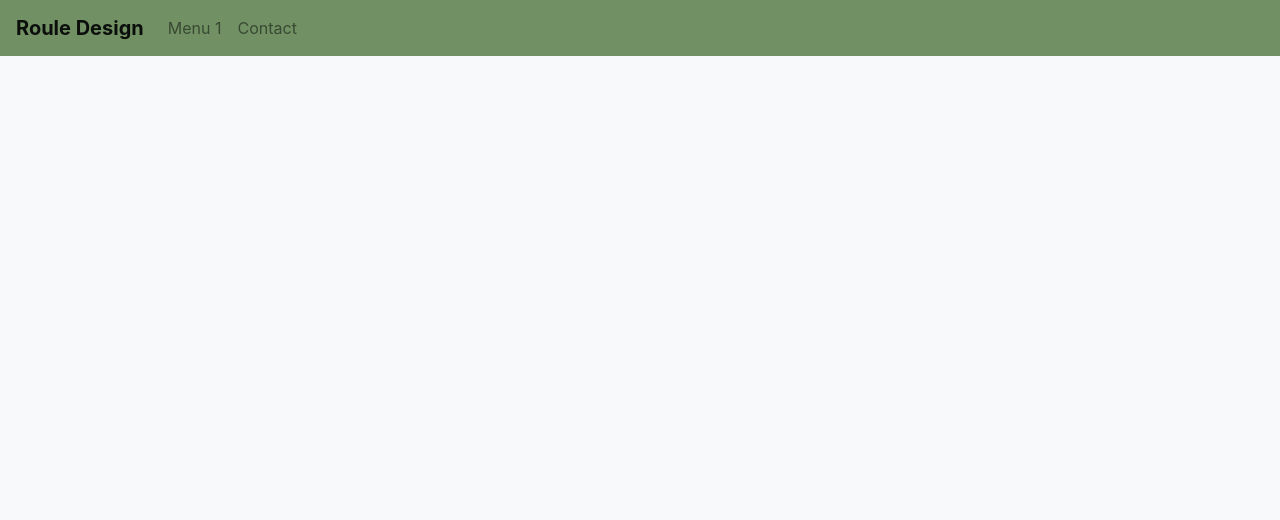
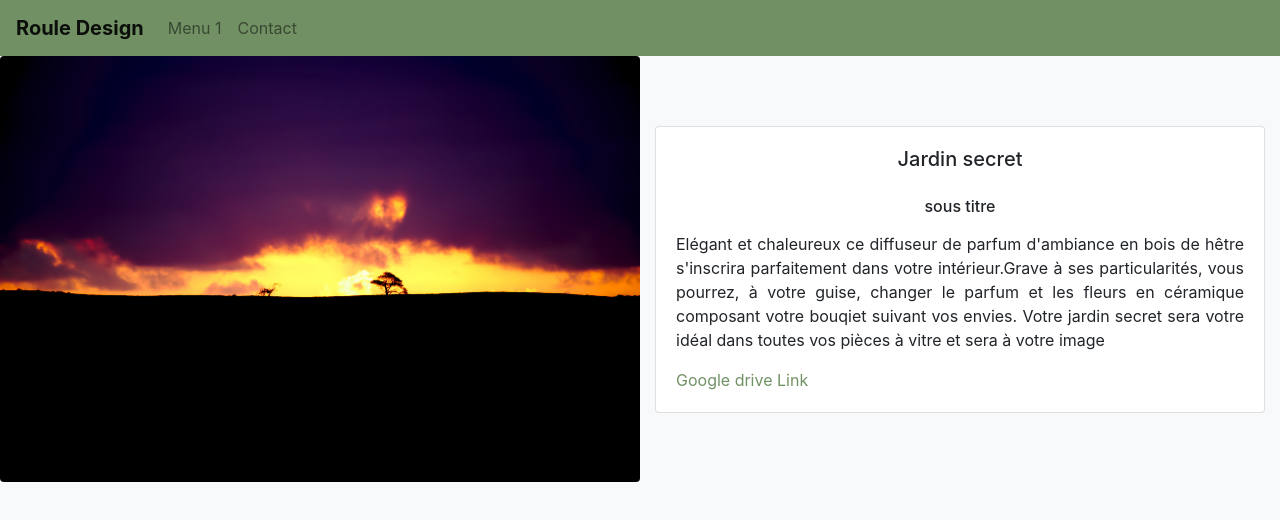
Before and after one commit to fefc/roule-design, a React (Create React App) app: page /projects/1 in a window 1280 px wide. Shown: the top 520 px of the page. Built offline with nearby package versions, Linux system fonts and the light colour scheme.

Commit message:
First design of project page.

```diff
--- a/src/components/project.tsx
+++ b/src/components/project.tsx
@@ -1,13 +1,17 @@
 import { FC, useState } from "react";
+import { Link } from 'react-router-dom';
 import { Container, Card, Col, Row, Button } from 'react-bootstrap'
 
 // allows HTML binding to a title property
 type props = {
-  title: string,
-  backgroundImage: string
+  project: {
+    id: string,
+    title: string,
+    backgroundImage: string
+  }
 };
 
-const Project: FC<props> = ({ title, backgroundImage }) => {
+const Project: FC<props> = ({ project }) => {
   const [hidden, setDisplay] = useState(false);
   function toggleVisibility() {
      hidden===true?setDisplay(false)
@@ -16,9 +20,9 @@ const Project: FC<props> = ({ title, backgroundImage }) => {
 
   return (
     <Card className="text-center" style={{border: 'none', padding: '3rem'}}>
-      <Card.Img src={backgroundImage} alt="Card image" />
+      <Card.Img src={project.backgroundImage} alt="Card image" />
       <Card.ImgOverlay style={{display: 'flex', justifyContent: 'center', alignItems:'end'}}>
-        <Card.Title><Button variant="primary">{title}</Button></Card.Title>
+        <Card.Title><Button variant="primary" as={Link} to={'/projects/' + project.id}>{project.title}</Button></Card.Title>
       </Card.ImgOverlay>
     </Card>
   );
--- /dev/null
+++ b/src/pages/project.tsx
@@ -0,0 +1,51 @@
+import React from 'react';
+import { Link } from 'react-router-dom';
+import { Container, Card, Col, Row, Button, Image } from 'react-bootstrap'
+
+import background from './../assets/imgs/background.jpg';
+
+const ProjectPage = () => {
+  const project = {
+      title: 'Jardin secret',
+      subtitle: 'sous titre',
+      content: 'Elégant et chaleureux ce diffuseur de parfum d\'ambiance en bois de hêtre s\'inscrira parfaitement dans votre intérieur.Grave à ses particularités, vous pourrez, à votre guise, changer le parfum et les fleurs en céramique composant votre bouqiet suivant vos envies. Votre jardin secret sera votre idéal dans toutes vos pièces à vitre et sera à votre image',
+      image: background
+    }
+
+  return (
+    <>
+      <style type="text/css">
+      {`
+        .my-row {
+          height: 100%;
+        }
+
+        .my-col {
+          display: flex;
+          justify-content: center;
+          align-items: center;
+        }
+      `}
+      </style>
+      <Container fluid>
+        <Row>
+          <Col className="noPadding" lg={6}>
+            <Image src={project.image} rounded style={{width: '100%'}} />
+          </Col>
+          <Col lg={6} style={{display: 'flex', justifyContent: 'center', alignItems:'center'}}>
+            <Card>
+              <Card.Body>
+                <Card.Title style={{textAlign: 'center', marginBottom: '2rem'}}>{project.title}</Card.Title>
+                <Card.Subtitle style={{textAlign: 'center', marginBottom: '1rem'}}>{project.subtitle}</Card.Subtitle>
+                <Card.Text style={{textAlign: 'justify'}}>{project.content}</Card.Text>
+                <Card.Link href="#">Google drive Link</Card.Link>
+              </Card.Body>
+            </Card>
+          </Col>
+        </Row>
+      </Container>
+    </>
+  );
+}
+
+export default ProjectPage;
--- a/src/pages/projects.tsx
+++ b/src/pages/projects.tsx
@@ -9,26 +9,32 @@ import Project from "./../components/project";
 const ProjectsPage = () => {
   const projects = [
     {
+      id: 'durance',
       title: 'Durance',
       backgroundImage: background,
     },
     {
+      id: 'te-ra',
       title: 'Te Ra',
       backgroundImage: background,
     },
     {
+      id: 'blabla',
       title: 'BlaBla',
       backgroundImage: background,
     },
     {
+      id: 'j-b',
       title: 'J-B',
       backgroundImage: background,
     },
     {
+      id: 'meuble',
       title: 'Meuble',
       backgroundImage: background,
     },
     {
+      id: 'couture',
       title: 'Couture',
       backgroundImage: background,
     },
@@ -53,18 +59,18 @@ const ProjectsPage = () => {
       <Container fluid>
         <Row>
           <Col className="noPadding" lg={6}>
-            <Project title={projects[0].title} backgroundImage={projects[0].backgroundImage}></Project>
+            <Project project={projects[0]}></Project>
           </Col>
           <Col className="noPadding" lg={6}>
-          <Project title={projects[1].title} backgroundImage={projects[1].backgroundImage}></Project>
+            <Project project={projects[1]}></Project>
           </Col>
         </Row>
         <Row>
           <Col className="noPadding" lg={6}>
-          <Project title={projects[2].title} backgroundImage={projects[2].backgroundImage}></Project>
+            <Project project={projects[2]}></Project>
           </Col>
           <Col className="noPadding" lg={6}>
-          <Project title={projects[3].title} backgroundImage={projects[3].backgroundImage}></Project>
+            <Project project={projects[3]}></Project>
           </Col>
         </Row>
       </Container>
--- a/src/pages/root.tsx
+++ b/src/pages/root.tsx
@@ -5,6 +5,7 @@ import { Navbar, Nav, Container } from 'react-bootstrap'
 import HomePage from './home';
 import CategoriesPage from './categories';
 import ProjectsPage from './projects';
+import ProjectPage from './project';
 
 /*import ErrorPage from './error';*/
 
@@ -39,6 +40,8 @@ const RootPage = () => {
           <Route exact path="/" component={ HomePage }/>
           <Route exact path="/categories" component={ CategoriesPage }/>
           <Route exact path="/categories/:category" component={ ProjectsPage }/>
+          <Route exact path="/projects/:project" component={ ProjectPage }/>
+
 
         </Switch>
       </Container>
```
